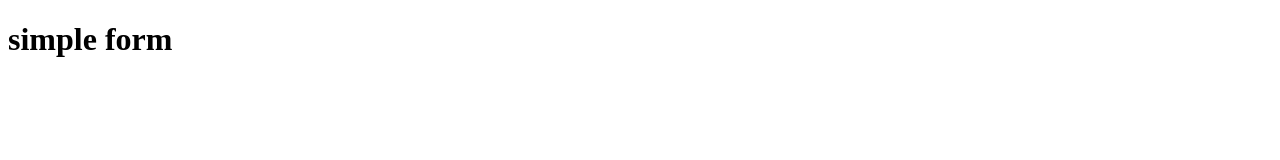
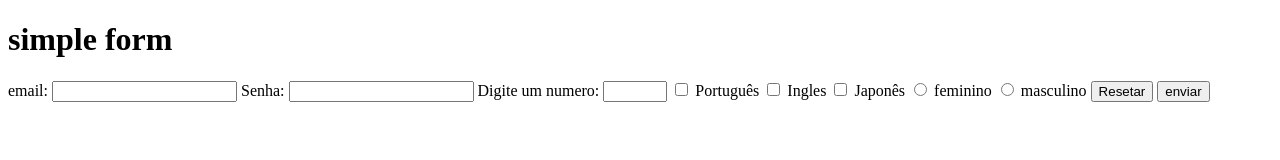
Before and after one commit to williansousa4k/simple-form, a plain HTML site: page index.html in a window 1280 px wide. Drawn offline with Linux system fonts and the light colour scheme.

Commit message:
Adicionado novos imputs

```diff
--- a/index.html
+++ b/index.html
@@ -7,5 +7,34 @@
 </head>
 <body>
     <h1>simple form</h1>
+
+    <form action="form.html" method="get">
+        <label for="nome">email: </label>
+        <input type="email" name="email" id="email">
+
+        <label for="senha">Senha: </label>
+        <input type="password" name="senha" id="senha">
+
+        <label for="numero">Digite um numero:</label>
+        <input type="number" name="numero" id="numero" min="1" max="100">
+
+        <input type="checkbox" name="Linguagem" id="Portuguẽs" value="Português">
+        <label for="Portuguẽs">Português</label>
+
+        <input type="checkbox" name="Linguagem" id="Ingles" value="Ingles">
+        <label for="Ingles">Ingles</label>
+
+        <input type="checkbox" name="Linguagem" id="Japonẽs" value="Japonês">
+        <label for="Japonês">Japonês</label>
+
+        <input type="radio" name="generos" id="feminino" value="feminino">
+        <label for="feminino">feminino</label>
+
+        <input type="radio" name="generos" id="masculino" value="masculino">
+        <label for="masculino">masculino</label>
+
+        <button type="reset">Resetar</button>
+        <button type="submit">enviar</button>
+    </form>
 </body>
 </html>
```
